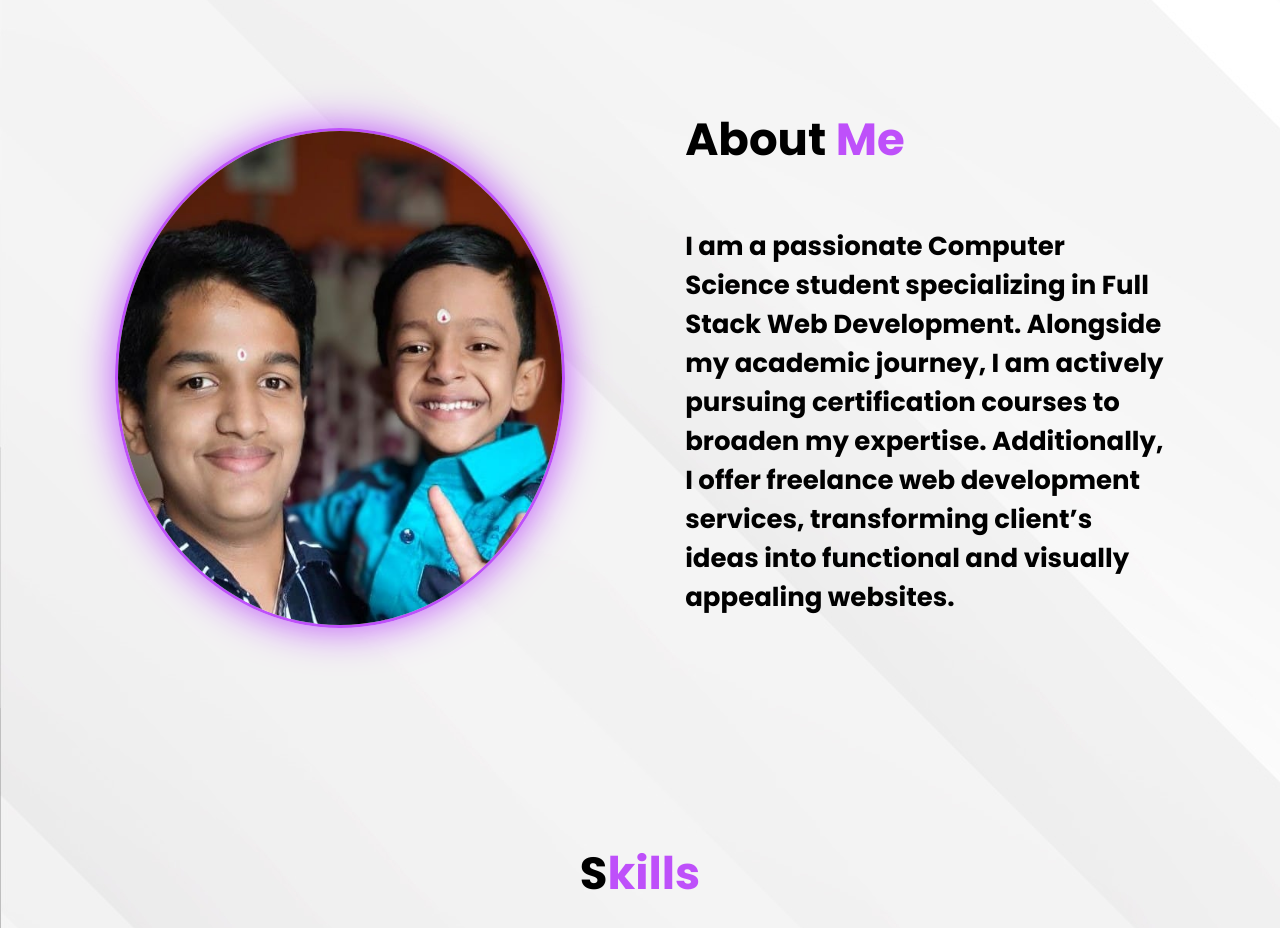
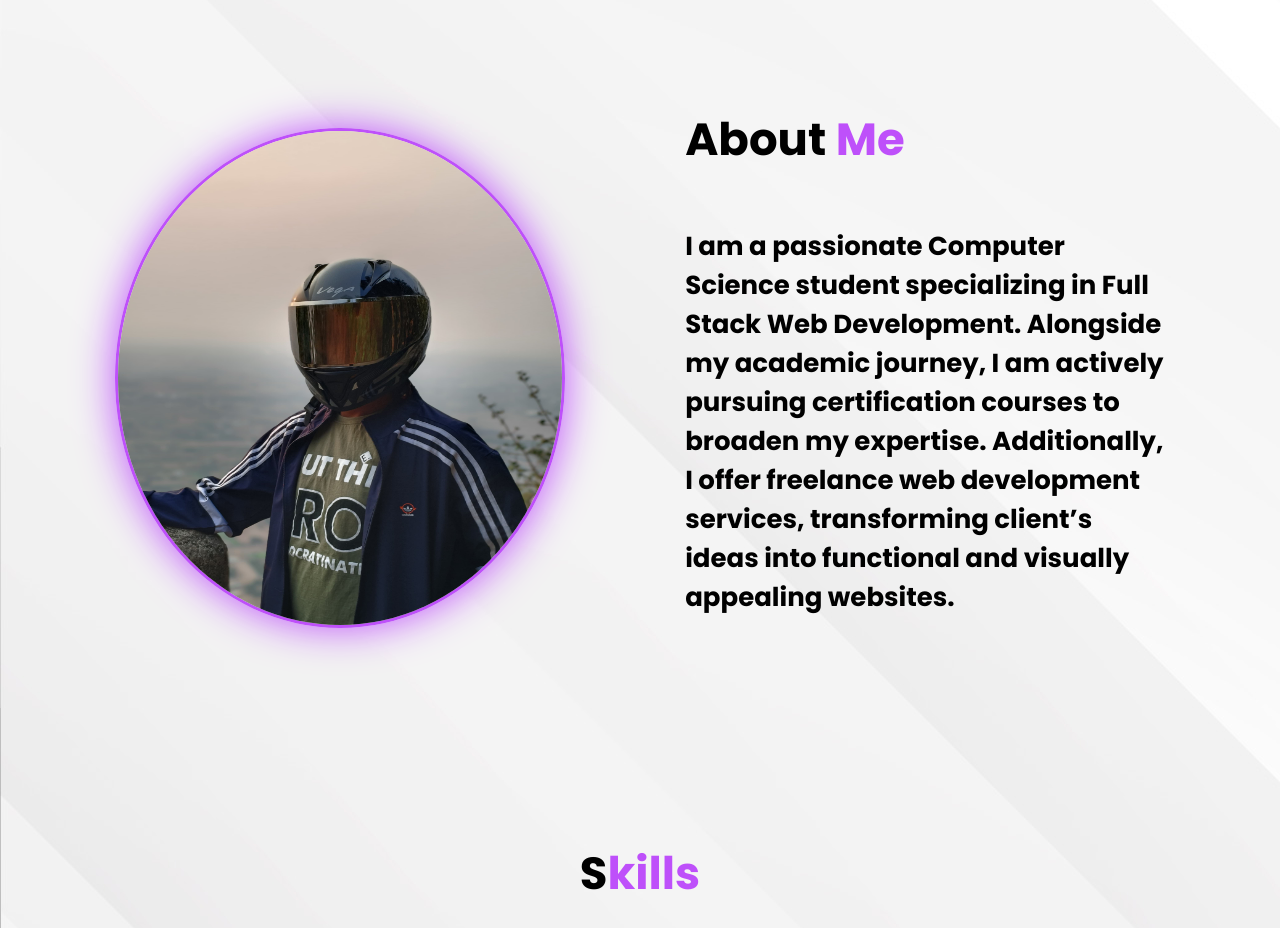
Before and after one commit to Jayanth8004/new-portfolio, a plain HTML site: page index.html in a window 1280 px wide. Shown: the part 940-1868 px from the top of the page. Drawn offline with nearby package versions, Linux system fonts and the light colour scheme.

Commit message:
Update index.html

```diff
--- a/index.html
+++ b/index.html
@@ -62,7 +62,7 @@
   <!-- about section design -->
   <section class="about" id="about">
     <div class="about-img">
-      <img src="jayyy.jpg" alt="">
+           <img src="hellll.jpg" alt="">
     </div>
 
     <div class="about-content">
```
